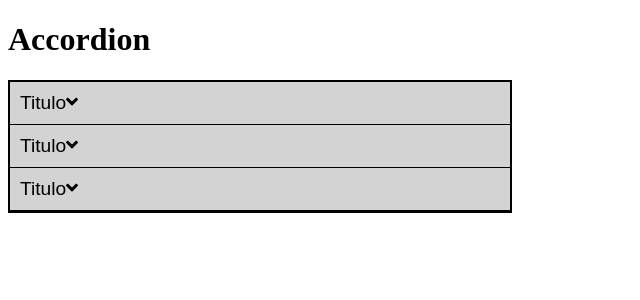
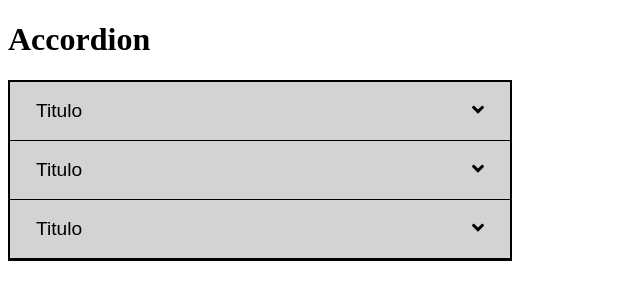
Before and after one commit to danmt/ngx-accordion, an Angular app: page / in a window 1280 px wide. Shown: the top 300 px of the page, without its empty margins (0-640 px from the left). Built offline with nearby package versions, Linux system fonts and the light colour scheme.

Commit message:
minor visual adjustments

```diff
--- a/src/app/shared/components/accordion-content/accordion-content.component.scss
+++ b/src/app/shared/components/accordion-content/accordion-content.component.scss
@@ -1,5 +1,4 @@
 .content {
-  background-color: lightseagreen;
   margin: 0;
   padding: 0.5rem;
   height: 100px;
--- a/src/app/shared/components/accordion-header/accordion-header.component.scss
+++ b/src/app/shared/components/accordion-header/accordion-header.component.scss
@@ -17,6 +17,9 @@
     border: transparent 2px solid;
     text-align: left;
     font-size: 1.2rem;
+    display: flex;
+    justify-content: space-between;
+    padding: 0.5rem 1rem;
   }
 
   &__trigger:focus &__title {
```
